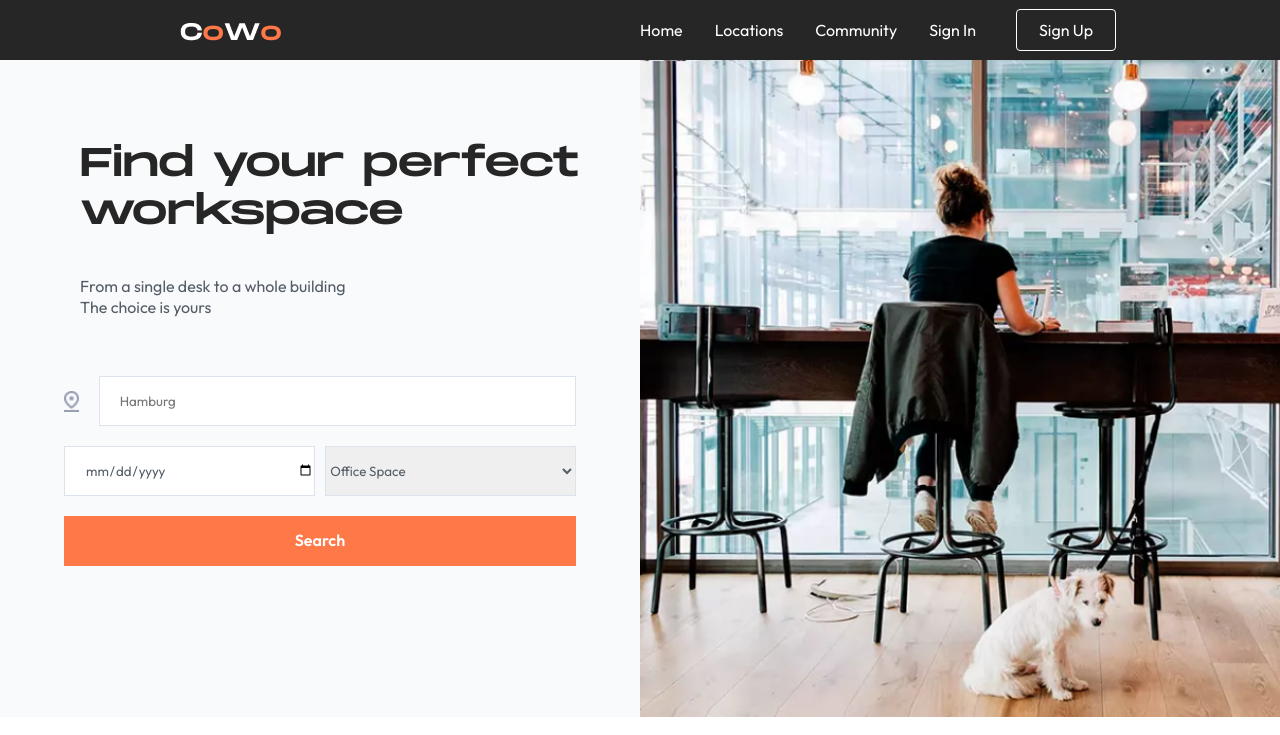
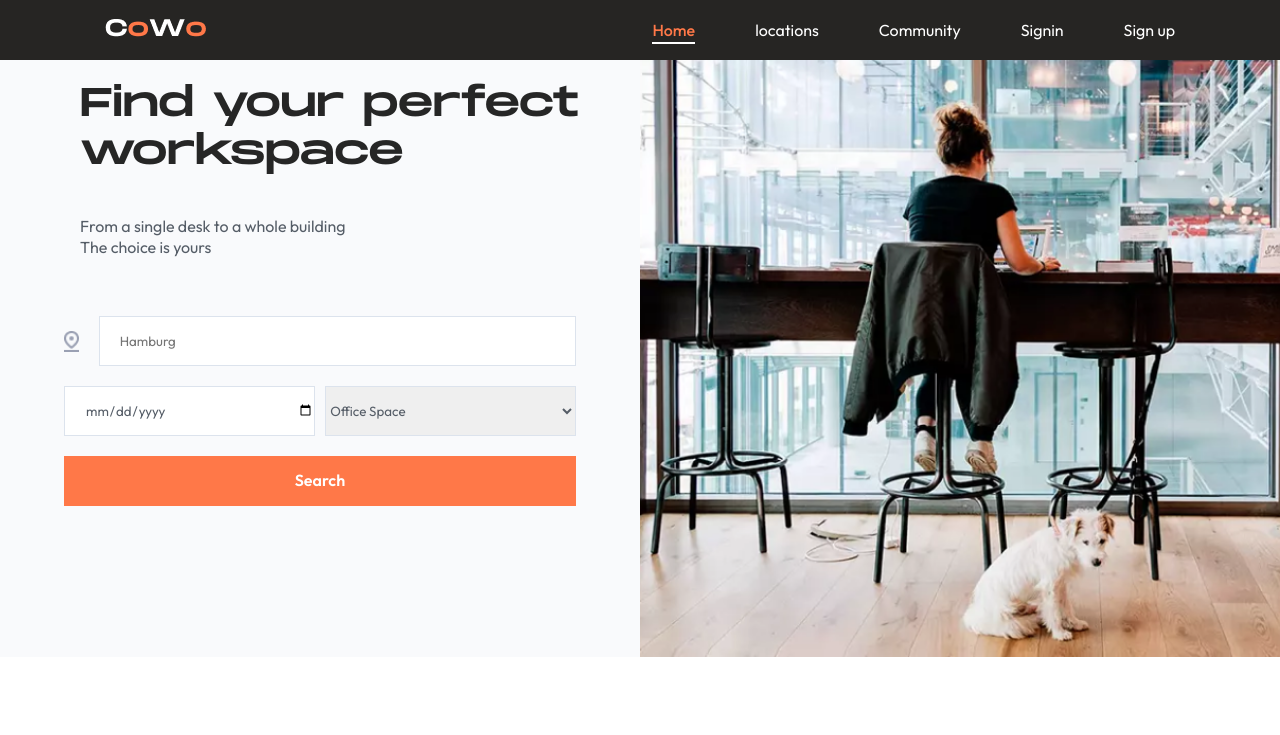
Before and after one commit to Nizami9/coworking, a React (Create React App) app: page / in a window 1280 px wide. Shown: the top 735 px of the page. Built offline with nearby package versions, Linux system fonts and the light colour scheme; no server answers.

Commit message:
navbar mobile view updated

```diff
--- a/package.json
+++ b/package.json
@@ -11,6 +11,7 @@
     "@testing-library/user-event": "^13.5.0",
     "axios": "^1.2.2",
     "bootstrap": "^5.2.3",
+    "dropdownlist": "^0.1.1",
     "express": "^4.18.2",
     "fannypack": "^4.21.38",
     "image-uploader": "^2.0.2",
--- a/src/Components/MyProfile/Space/Space.css
+++ b/src/Components/MyProfile/Space/Space.css
@@ -4,6 +4,7 @@
     flex-wrap: wrap;
     margin: 30px 0 0 30px;
     justify-content: space-between;
+    padding-top: 90px;
 }
 
 .leftImageSpace {
@@ -139,7 +140,7 @@ span.info {
 
 @media screen and (max-width: 1160px) {
     .leftImageSpace > img {
-        width: 170%;
+        width: 210%;
     }
 
     .spaceReservations {
--- /dev/null
+++ b/src/Components/Navbar/Hamburger.js
@@ -0,0 +1,12 @@
+import React from 'react'
+
+function Hamburger() {
+  return (
+    <div>
+
+===
+    </div>
+  )
+}
+
+export default Hamburger
--- /dev/null
+++ b/src/Components/Navbar/Navbar.css
@@ -0,0 +1,113 @@
+@import url('https://fonts.googleapis.com/css2?family=Poppins:wght@400;500;600;700&display=swap');
+
+* {
+  margin: 0;
+  padding: 0;
+  font-family: 'Poppins', sans-serif;
+  box-sizing: border-box;
+
+}
+
+.container {
+  max-width: 1100px;
+  margin: 0 auto;
+  padding: 0 15px;
+  display: flex;
+  justify-content: space-between;
+  align-items: center;
+  height: 100%;
+}
+
+.navbar {
+  height: 60px;
+  background-color: #262523;
+  color:white;
+  position: relative;
+  width: 100%;
+  position: fixed;
+}
+
+.logo {
+}
+
+.menu-icon {
+  display: none;
+}
+
+.nav-elements {
+}
+
+.nav-elements ul {
+  display: flex;
+  justify-content: space-between;
+  list-style-type: none;
+}
+
+.nav-elements ul li:not(:last-child) {
+  margin-right: 60px;
+}
+
+.nav-elements ul a {
+  font-size: 16px;
+  font-weight: 400;
+  color:  #FFFFFF;
+  text-decoration: none;
+}
+
+.nav-elements ul a.active {
+  color: #FF7848;;
+  font-weight: 500;
+  position: relative;
+}
+
+.nav-elements ul a.active::after {
+  content: '';
+  position: absolute;
+  bottom: -4px;
+  left: 0;
+  width: 100%;
+  height: 2px;
+  background-color:#FFFFFF;
+}
+
+@media (max-width: 768px) {
+  .nav-elements ul li:not(:last-child) {
+    margin-right: 30px;
+  }
+}
+
+@media (max-width: 600px) {
+  .menu-icon {
+    display: block;
+    cursor: pointer;
+  }
+
+  .nav-elements {
+    position: absolute;
+    right: 0;
+    top: 60px;
+    background-color: #262626;
+    width: 0px;
+    height: calc(50vh - 60px);
+    transition: all 0.3s ease-in;
+    overflow: hidden;
+  }
+
+  .nav-elements.active {
+    width: 270px;
+  }
+
+  .nav-elements ul {
+    display: flex;
+    flex-direction: column;
+    align-content: space-around;
+    justify-content: flex-start;
+    align-items: flex-start;
+    flex-wrap: wrap;
+  }
+
+  .nav-elements ul li {
+    margin-right: unset;
+    margin-top: 22px;
+  }
+}
--- a/src/Components/Navbar/NavbarElements.js
+++ /dev/null
@@ -1,124 +0,0 @@
-import { FaBars } from "react-icons/fa";
-import { NavLink as Link } from "react-router-dom";
-import styled from "styled-components";
-import React, { useState, useEffect } from "react";
-
-export const Nav = styled.nav`
-  background: #262626;
-  height: 60px;
-  display: flex;
-  justify-content: space-between;
-  align-items: center;
-  padding: 0.2rem calc((100vw - 1000px) / 2);
-  z-index: 12;
-`
-export const NavLogo = styled(Link)`
-  cursor: pointer;
-  color: #fff;
-  font-size: 2rem;
-  text-decoration: none;
-  padding-left: 40px;
-`;
-
-export const NavLink = styled(Link)`
-  color: #fff;
-  display: flex;
-  align-items: center;
-  text-decoration: none;
-  padding: 0 1rem;
-  height: 100%;
-  cursor: pointer;
-  &:hover {
-    color: black;
-  }
-`;
-
-
-
-
-
-export const DropdownList = styled.div`
-display: none;
-color: #fff;
-@media screen and (max-width: 768px) {
-  display: flex;
-  position: absolute;
-  top: 0;
-  right: 0;
-  background: green;
-  min-width:150px;
-  height:20%;
-  padding:10px 10px;
-  font-size: 1rem;
-  align-items: center;
-  text-decoration: none;
-  cursor: pointer;
-  z-index: 1;
-  &:hover {
-    color: black;
-  }
-}
-`;
-
-export const Bars = styled(FaBars)`
-  display: none;
-  color: #fff;
-  @media screen and (max-width: 768px) {
-    display: block;
-    position: absolute;
-    top: -5px;
-    right: 0;
-    transform: translate(-100%, 75%);
-    font-size: 1.8rem;
-    cursor: pointer;
-    &:hover {
-      color: black;
-    }
-   @media screen and (max-width: 425px) {
-     margin-right: -100px;
-    }
-   @media screen and (max-width: 375px) {
-     margin-right: -150px;
-   }
-   @media screen and (max-width: 320px) {
-    margin-right: -200px;
-   }
-  }
-`;
-
-
-
-export const NavMenu = styled.div`
-  display: flex;
-  align-items: center;
-  margin-right: 0px;
-
-  @media screen and (max-width: 768px) {
-    display: none;
-  }
-`;
-
-export const NavBtn = styled.nav`
-  display: flex;
-  align-items: center;
-  margin-right: 24px;
-  }
-`;
-
-export const NavBtnLink = styled(Link)`
-  border-radius: 4px;
-  background: transparent;
-  padding: 10px 22px;
-  color: #fff;
-  outline: none;
-  border: 1px solid #fff;
-  cursor: pointer;
-  transition: all 0.2s ease-in-out;
-  text-decoration: none;
-  margin-left: 24px;
-  &:hover {
-    transition: all 0.2s ease-in-out;
-    background: #fff;
-    color: #808080;
-  }
-`;
--- a/src/Components/Navbar/index.js
+++ b/src/Components/Navbar/index.js
@@ -1,66 +1,52 @@
-import React from "react";
+import { useState } from 'react'
+import { NavLink } from 'react-router-dom'
+// import { ReactComponent as Hamburger } from '../../assets/icons/hamburger.svg'
+// import { ReactComponent as Brand } from '../../assets/icons/logo.svg'
+ import Hamburger from './Hamburger';
+// import menu from "../../Components/Navbar/menu.svg";
+
 import logoImage from "../Footer/images/CoWo.png";
-import {Link} from 'react-router-dom';
-import { useAuthContext } from '../../context/AuthContext';
-import {
-  Nav,
-  NavLogo,
-  NavLink,
-  Bars,
-  NavMenu,
-  NavBtn,
-  NavBtnLink,
-  DropdownList,
-} from "./NavbarElements";
-
+import './Navbar.css'
 
 const Navbar = () => {
-  const{ user,setUser,setUserId,setIsAuthenticated,isAuthenticated} = useAuthContext();
 
-  const handleLogout = () => {
-    localStorage.removeItem('token');
-    localStorage.removeItem('userId');
-    setIsAuthenticated(false);
-    setUser(null);
-    setUserId(null);
-  };
+  const [showNavbar, setShowNavbar] = useState(false)
+
+  const handleShowNavbar = () => {
+    setShowNavbar(!showNavbar)
+  }
 
   return (
-    <>
-      <Nav>
-        <Bars />
-        <NavLogo to="/">
-          <img src={logoImage}></img>
-        </NavLogo>
+    <nav className="navbar">
+      <div className="container">
+        <div className="logo">
+        <img src={logoImage}></img>
+        </div>
+        <div className="menu-icon" onClick={handleShowNavbar}>
+         <Hamburger />
+        </div>
+        <div className={`nav-elements  ${showNavbar && 'active'}`}>
+          <ul>
+            <li>
+              <NavLink to="/">Home</NavLink>
+            </li>
+            <li>
+              <NavLink to="/locations">locations</NavLink>
+            </li>
+            <li>
+              <NavLink to="/community">Community</NavLink>
+            </li>
+            <li>
+              <NavLink to="/signin">Signin</NavLink>
+            </li>
+            <li>
+              <NavLink to="/signup">Sign up</NavLink>
+            </li>
+          </ul>
+        </div>
+      </div>
+    </nav>
+  )
+}
 
-        <NavMenu>
-          <NavLink to="/" activeStyle={{ color: "black" }}>
-            Home
-          </NavLink>
-          <NavLink to="/locations" activeStyle={{ color: "black" }}>
-            Locations
-          </NavLink>
-          <NavLink to="/community" activeStyle={{ color: "black" }}>
-            Community
-          </NavLink>
-        {
-          isAuthenticated ?
-          <NavLink to="/"  onClick={handleLogout} activeStyle={{ color: "black" }}>
-          Log out
-        </NavLink>
-        :
-           <>
-           <NavLink to="/signin" activeStyle={{ color: "black" }}>
-            Sign In
-          </NavLink>
-          <NavBtn>
-            <NavBtnLink to="/sign-up">Sign Up</NavBtnLink>
-          </NavBtn>
-          </> }
-
-        </NavMenu>
-      </Nav>
-    </>
-  );
-};
-export default Navbar;
+export default Navbar
--- a/src/Components/ReserveComponents/Checkbox.css
+++ b/src/Components/ReserveComponents/Checkbox.css
@@ -223,6 +223,16 @@ div.fPqLXB {
 
 @media screen and (max-width: 1024px) {
 
+  .card {
+    width: 100%;
+    display: flex;
+    justify-content: flex-start;
+    padding-top: 24px;
+    border-bottom: 1px solid #dce3ed;
+    border-top: 1px solid #dce3ed;
+    flex-direction: column;
+}
+
   .locations {
     padding-left: 20px;
   }
@@ -255,7 +265,7 @@ div.fPqLXB {
 
 img.img {
   margin: 10px;
-  width: 50%;
+  width: 92%;
 }
 
 .checkbox {
--- a/src/index.js
+++ b/src/index.js
@@ -1,7 +1,7 @@
 import React from 'react';
 import ReactDOM from 'react-dom/client';
 import App from './App';
-import {BrowserRouter as Router, Route, Switch, Redirect} from 'react-router-dom';
+ import {BrowserRouter as Router, Route, Switch, Redirect} from 'react-router-dom';
 
 import AuthProvider from './context/AuthContext';
 import { SpaceProvider } from './context/SpaceContext';
```
Also changed, not shown: 1 other file (tests, documents, lock files or other folders).
